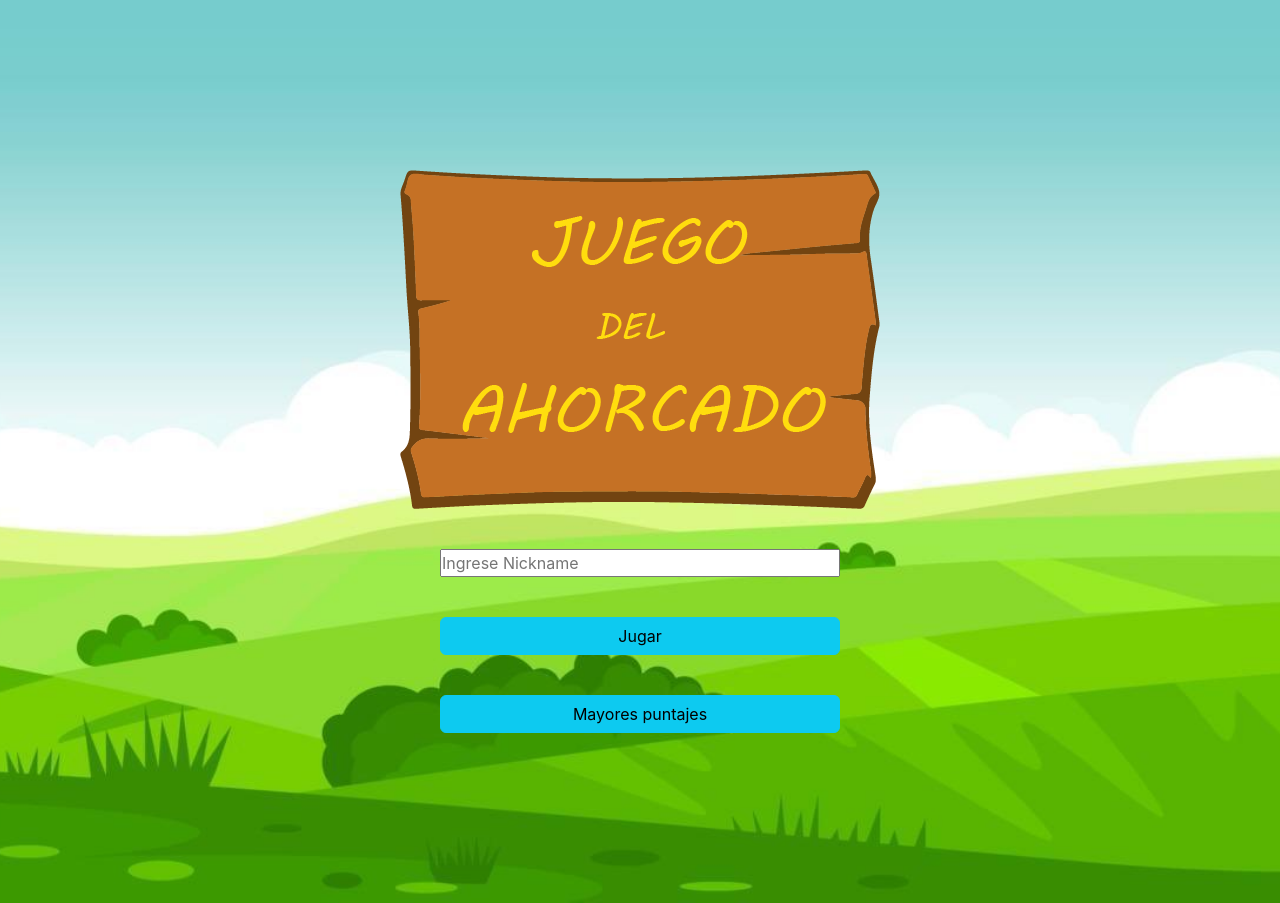
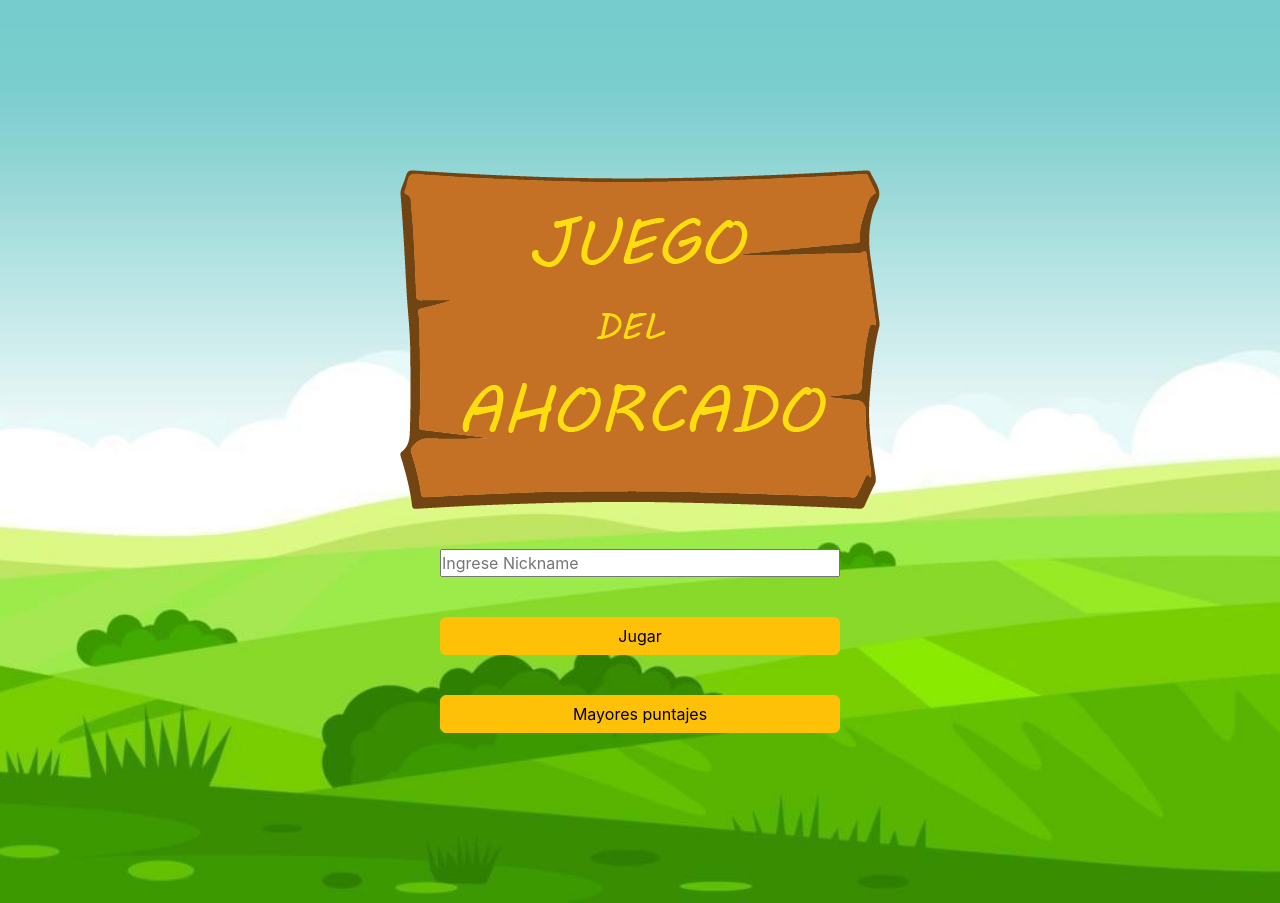
Before and after one commit to dcfernandez92/JuegoAhorcado-Fernandez, a plain HTML site: page index.html in a window 1280 px wide. Drawn offline with nearby package versions, Linux system fonts and the light colour scheme.

Commit message:
se modifica estilos de buttons

```diff
--- a/index.html
+++ b/index.html
@@ -21,8 +21,8 @@
             <div>
                 <div><input type="text" class="col-md-12" placeholder="Ingrese Nickname" id="nick" maxlength="5"
                         required></div>
-                <div class="style-button"><a class="btn btn-info col-md-12" id="jugar">Jugar</a></div>
-                <div class="style-button"><a href="./pages/score.html" class="btn btn-info col-md-12">Mayores
+                <div class="style-button"><a class="btn btn-warning col-md-12" id="jugar">Jugar</a></div>
+                <div class="style-button"><a href="./pages/score.html" class="btn btn-warning col-md-12">Mayores
                         puntajes</a></div>
             </div>
         </div>
```
Also changed, not shown: pages/game.html (+1 -1 lines).
